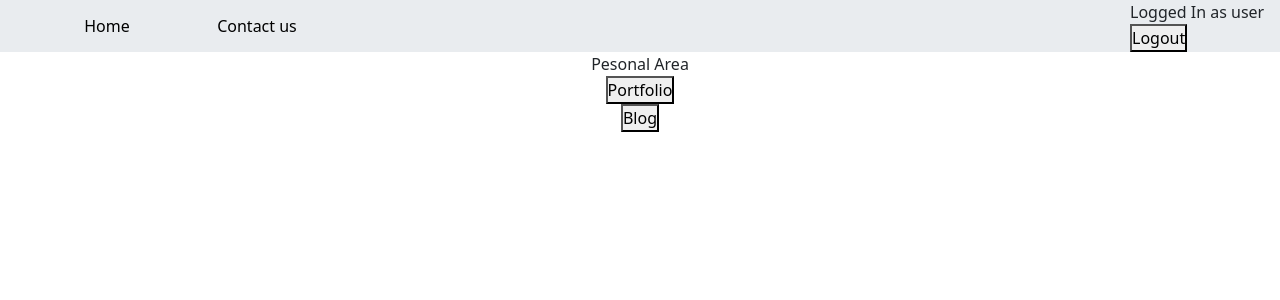
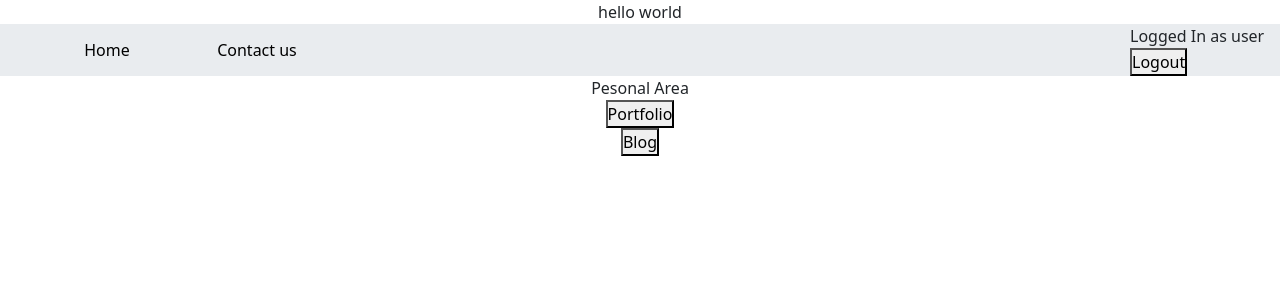
Before and after one commit to Demssy/Community_bank, a Django app: page /PersonalArea/ in a window 1280 px wide. Shown: the top 300 px of the page. Run offline with Django 4.2, Linux system fonts and the light colour scheme; a user stored in the database is signed in.

Commit message:
adding hello world

```diff
--- a/app/templates/base.html
+++ b/app/templates/base.html
@@ -20,7 +20,7 @@
   ></script>
   {% if user.is_authenticated %}
   <!--if user loged in display his name-->
-
+  <div> hello world </div>
   <nav>
     <ul>
       <li>
```
